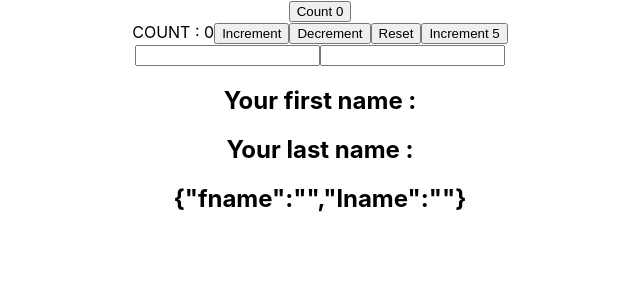
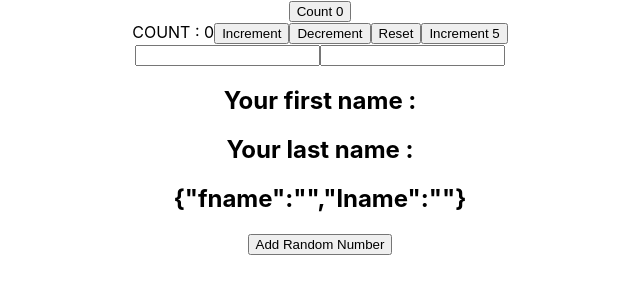
Before and after one commit to chandanabs13/REACT-CODE, a React (Create React App) app in the folder react-hooks/: page / in a window 1280 px wide. Shown: the top 300 px of the page, without its empty margins (320-960 px from the left). Built offline with nearby package versions, Linux system fonts and the light colour scheme.

Commit message:
Use-State-with-Array

```diff
--- a/react-hooks/src/App.js
+++ b/react-hooks/src/App.js
@@ -4,6 +4,7 @@ import './App.css';
 import UseStateHook from './component/UseStateHook';
 import UseStateWithPreviousState from './component/UseStateWithPreviousState';
 import UseStateWithObjects from './component/UseStateWithObjects';
+import UseStatewithArray from './component/UseStatewithArray';
 
 function App() {
   return (
@@ -11,6 +12,7 @@ function App() {
       <UseStateHook />
       <UseStateWithPreviousState />
       <UseStateWithObjects />
+      <UseStatewithArray />
 
     </div>
   );
--- /dev/null
+++ b/react-hooks/src/component/UseStatewithArray.js
@@ -0,0 +1,24 @@
+import React,{useState} from 'react'
+
+function UseStatewithArray() {
+    const [items, setitems] = useState([])
+    const Add_Number = () => {
+        setitems([...items,
+        {
+            id : items.length,
+            value : Math.floor(Math.random() * 10)+1
+        }])
+    }
+  return (
+    <div>
+      <button onClick={Add_Number}>Add Random Number</button>
+      <ul>
+        {
+            items.map(item => (<li key={item.id}>{item.value}</li>))
+        }
+      </ul>
+    </div>
+  )
+}
+
+export default UseStatewithArray
```
